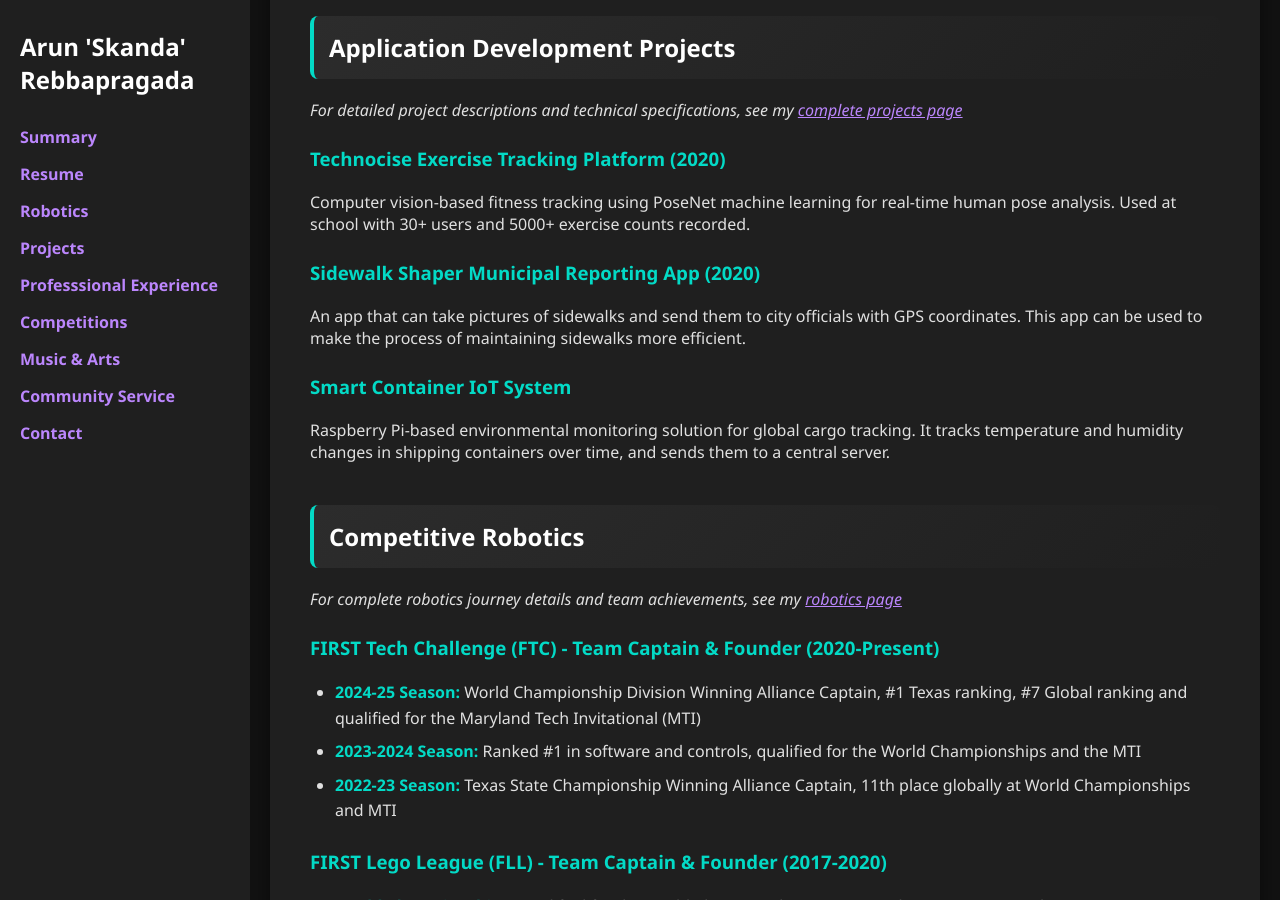
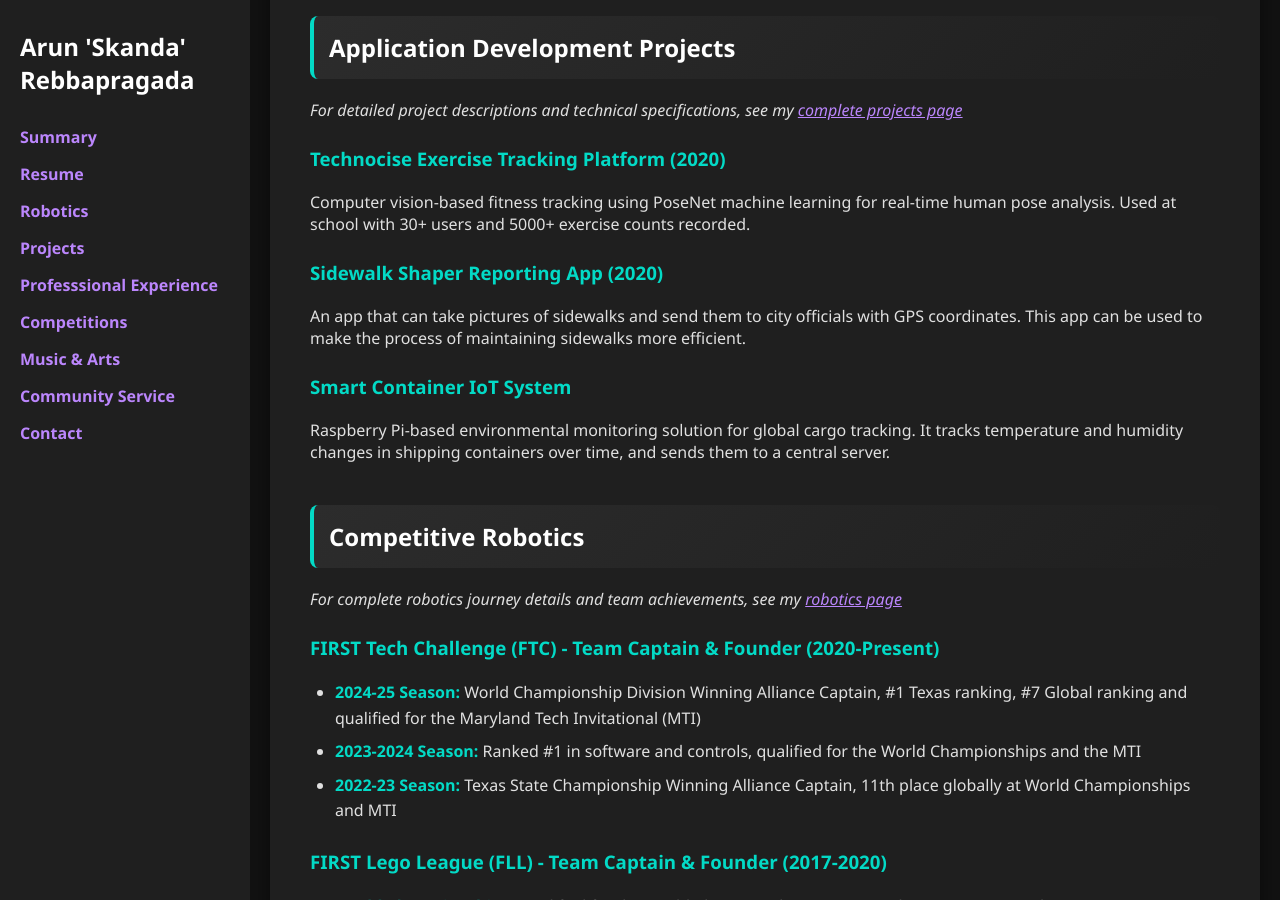
Before and after one commit to skandacode/skandacode.github.io, a Jekyll site: the page built from summary.md, in a window 1280 px wide and 900 px high, scrolled down 3277 px. Built offline with Jekyll 4.4.1, drawn with Linux system fonts in a browser that asks for light colours.

Commit message:
Update summary.md

```diff
--- a/summary.md
+++ b/summary.md
@@ -113,7 +113,7 @@ Designed, constructed, and presented a lunar rover featuring:
 ### Technocise Exercise Tracking Platform (2020)
 Computer vision-based fitness tracking using PoseNet machine learning for real-time human pose analysis. Used at school with 30+ users and 5000+ exercise counts recorded.
 
-### Sidewalk Shaper Municipal Reporting App (2020)
+### Sidewalk Shaper Reporting App (2020)
 An app that can take pictures of sidewalks and send them to city officials with GPS coordinates. This app can be used to make the process of maintaining sidewalks more efficient.
 
 ### Smart Container IoT System
```
